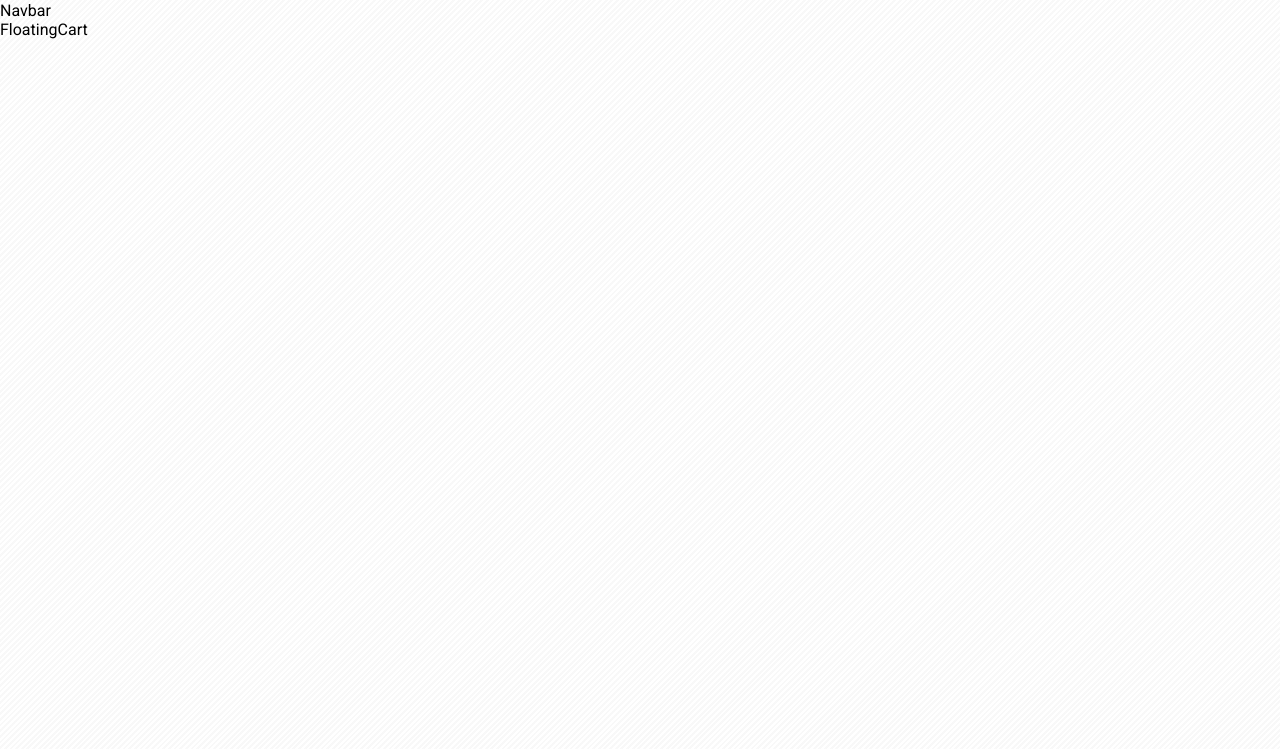
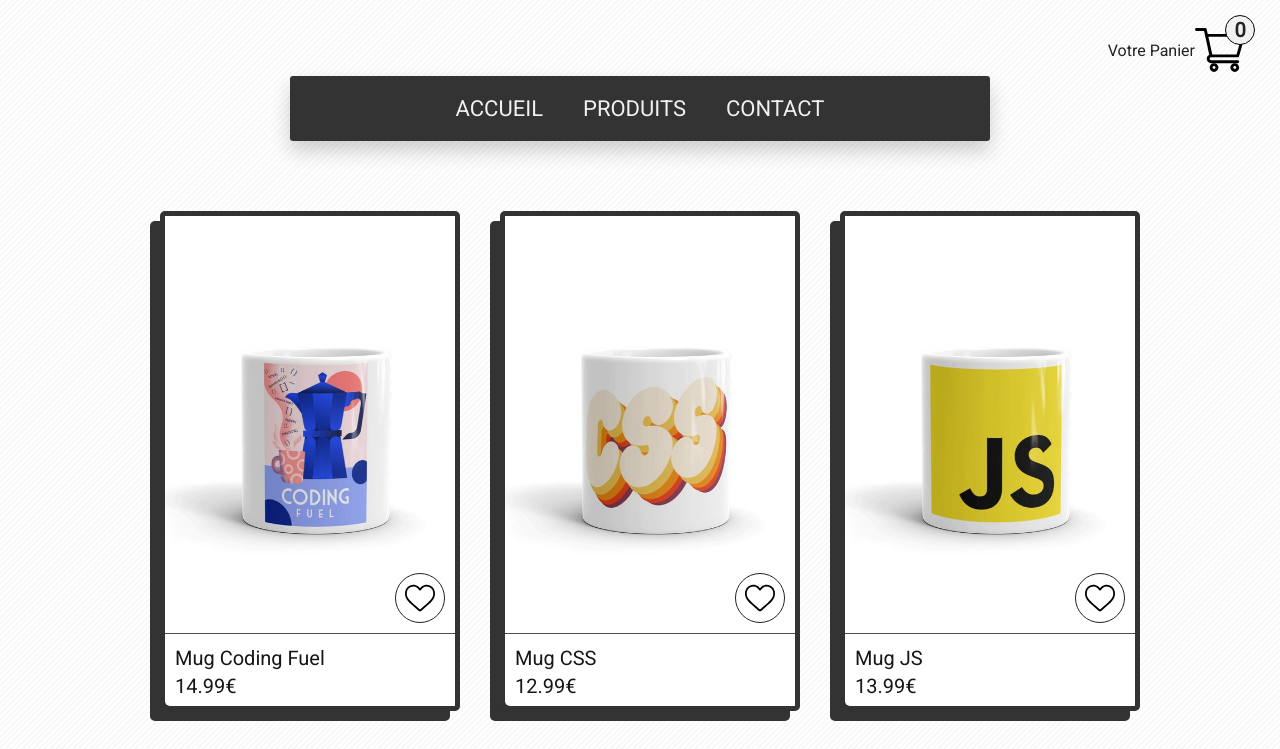
Before and after one commit to Djibba/EcommerceFrontReact, a React (Create React App) app: page /products in a window 1280 px wide. Before the commit this address had no page. Shown: the top 749 px of the page. Built offline with nearby package versions, Linux system fonts and the light colour scheme.

Commit message:
show products

```diff
--- a/src/App.js
+++ b/src/App.js
@@ -14,8 +14,8 @@
       <FloatingCart />
       <Routes>
         <Route path='/' element={<Home />} />
-        <Route path='/produits' element={<Products />} />
-        <Route path='/produits/:id' element={<ProductShowcase />} />
+        <Route path='/products' element={<Products />} />
+        <Route path='/products/:id' element={<ProductShowcase />} />
         <Route path='/contact' element={<Contact />} />
         <Route path='/shoppingcart' element={<ShoppingCart />} />
       </Routes>
--- a/src/Components/FloatingCart/FloatingCart.js
+++ b/src/Components/FloatingCart/FloatingCart.js
@@ -1,7 +1,20 @@
 import React from 'react'
+import './FloatingCart.css'
+import cartIcon from './shopping-cart.svg'
+import { Link } from 'react-router-dom'
 
 export default function FloatingCart() {
   return (
-    <div>FloatingCart</div>
+    <>
+      <Link to='/shoppingcart'>
+        <div className='floating-cart'>
+          <p>Votre Panier</p>
+          <div className='img-notif-container'>
+            <img src={cartIcon} alt='cart-icon' />
+            <span className='notif'>0</span>
+          </div>
+        </div>
+      </Link>
+    </>
   )
 }
--- a/src/Components/Navbar/Navbar.js
+++ b/src/Components/Navbar/Navbar.js
@@ -1,7 +1,13 @@
 import React from 'react'
+import './Navbar.css'
+import { Link } from 'react-router-dom'
 
 export default function Navbar() {
   return (
-    <div>Navbar</div>
+    <nav className='nav-top'>
+      <Link to='/'>ACCUEIL</Link>
+      <Link to='/products'>PRODUITS</Link>
+      <Link to='/contact'>CONTACT</Link>
+    </nav>
   )
 }
--- a/src/Pages/Home/Home.js
+++ b/src/Pages/Home/Home.js
@@ -1,7 +1,15 @@
 import React from 'react'
+import './Home.css'
+import imgHomeShop from './shopimg.jpg'
 
 export default function Home() {
   return (
-    <div>Home</div>
+    <div className='global-container'>
+      <div className='home-title'>
+        <h1>BIENVENUE AU <span>SHOP</span></h1>
+        <p>Lorem ipsum dolor sit amet consectetur adipisicing elit. Perferendis, accusantium? Numquam delectus autem necessitatibus atque aut sequi at ut vero quia, illum, sapiente nostrum dolores deserunt illo expedita repudiandae quas aliquid quidem? Modi, quas, quaerat provident iusto ea doloremque aliquid animi magni quisquam ratione dolorum enim dicta saepe consectetur perferendis doloribus perspiciatis placeat nemo sapiente quam cum consequuntur adipisci voluptas in? Reiciendis saepe pariatur, ducimus et libero hic velit iste magnam porro animi autem exercitationem mollitia eum dolore! Assumenda recusandae ipsam dolores, ab ipsum quod, ex dolorum animi illum magnam aperiam commodi possimus corporis earum odit minima non soluta ratione culpa repellat in quia itaque! Autem hic, porro quaerat dolores illo ipsam quia culpa aspernatur laboriosam, minima neque accusamus.</p>
+        <img src={imgHomeShop} alt='shop' />
+      </div>
+    </div>
   )
 }
--- a/src/Pages/Products/Products.js
+++ b/src/Pages/Products/Products.js
@@ -1,7 +1,31 @@
 import React from 'react'
+import './Products.css'
+import heart from './heart.svg'
+import { Link } from 'react-router-dom'
+import inventory from './../../data/inventory';
 
 export default function Products() {
   return (
-    <div>Products</div>
+    <div className='container-products'>
+      {inventory.map((item) => (
+        <Link to={`/products/${item.title.replace(/\s+/g, '').trim()}`} key={item.id}>
+          <div className='bloc-card'>
+            <div className='product-card'>
+              <div className='visual-aspect'>
+                <img className='img-product' src={process.env.PUBLIC_URL + `/images/${item.img}.png`} alt={item.title} />
+                <div className="like-container">
+                  <img src={heart} alt='heart' />
+                </div>
+              </div>
+              <div className="info">
+                <p>{item.title}</p>
+                <p>{item.price}€</p>
+              </div>
+            </div>
+            <div className="back-card"></div>
+          </div>
+        </Link>
+      ))}
+    </div>
   )
 }
```
